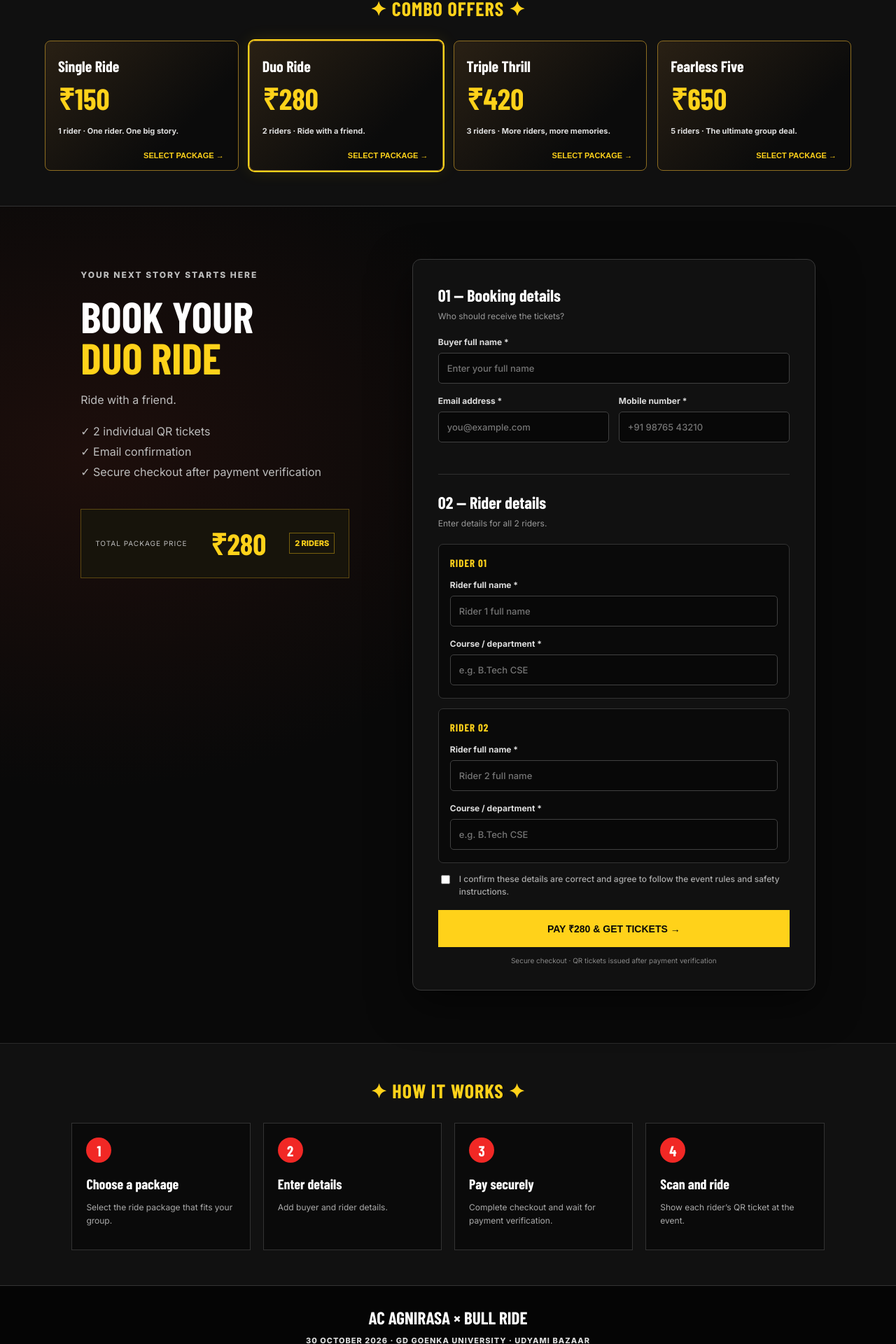
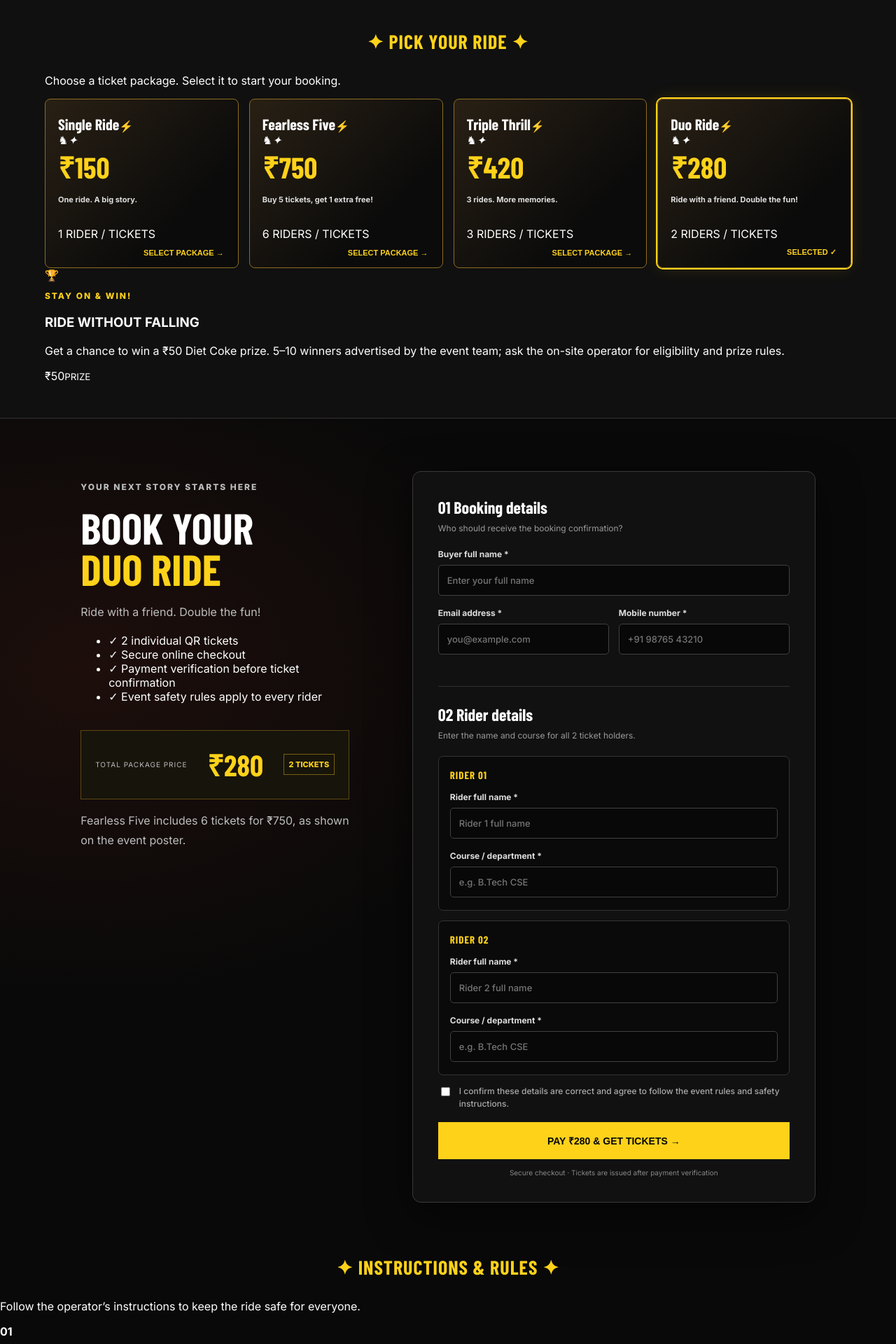
Before and after one commit to gunasai12/ac-agnirasa-bullride, a Next.js app: page / in a window 1280 px wide. Shown: the part 667-2587 px from the top of the page at 70% size. Built offline with nearby package versions, Linux system fonts and the light colour scheme; a web font is replaced by a local one.

Commit message:
Refresh Bull Ride booking page to match October event poster

```diff
--- a/app/page.tsx
+++ b/app/page.tsx
@@ -3,14 +3,27 @@
 import { FormEvent, useState } from "react";
 
 const packages = {
-  single: { name: "Single Ride", price: 150, riders: 1, line: "One rider. One big story." },
-  duo: { name: "Duo Ride", price: 280, riders: 2, line: "Ride with a friend." },
-  triple: { name: "Triple Thrill", price: 420, riders: 3, line: "More riders, more memories." },
-  five: { name: "Fearless Five", price: 650, riders: 5, line: "The ultimate group deal." },
+  single: { name: "Single Ride", price: 150, riders: 1, line: "One ride. A big story.", color: "gold" },
+  five: { name: "Fearless Five", price: 750, riders: 6, line: "Buy 5 tickets, get 1 extra free!", color: "red" },
+  triple: { name: "Triple Thrill", price: 420, riders: 3, line: "3 rides. More memories.", color: "blue" },
+  duo: { name: "Duo Ride", price: 280, riders: 2, line: "Ride with a friend. Double the fun!", color: "purple" },
 } as const;
 type PackageKey = keyof typeof packages;
 type Rider = { name: string; course: string };
 declare global { interface Window { Razorpay?: new (opts: any) => { open: () => void } } }
+
+const rules = [
+  "Age limit: 16+ only, as per university rules.",
+  "Listen to the operator’s instructions before riding.",
+  "Each ride lasts approximately 5 minutes; timing may vary for safety.",
+  "If you fall, the ride stops immediately and that attempt ends.",
+  "Do not touch the ground while riding. If your foot touches the ground, you are out.",
+  "Follow all weight and health restrictions.",
+  "People with back, neck or other medical issues should not ride.",
+  "Only one person at a time. No pushing or standing near the bull.",
+  "Hold the handle properly. Dismount only after the bull stops completely.",
+  "The operator’s decision is final. No refunds once a ride starts.",
+];
 
 export default function Home() {
   const [chosen, setChosen] = useState<PackageKey>("duo");
@@ -44,13 +57,13 @@ export default function Home() {
           key: order.keyId, amount: order.amount, currency: order.currency, order_id: order.orderId,
           name: "AC Agnirasa Bull Ride", description: packages[chosen].name,
           prefill: { name: buyerName, email, contact: mobile }, notes: { bookingId: order.bookingId },
-          theme: { color: "#ffd21a" },
+          theme: { color: "#ffcf19" },
           handler: async (payment: any) => {
             try {
               const verified = await fetch("/api/verify-payment", { method: "POST", headers: { "Content-Type": "application/json" }, body: JSON.stringify({ ...payment, bookingId: order.bookingId }) });
               const result = await verified.json();
               if (!verified.ok) throw new Error(result.error || "Payment verification failed.");
-              setNotice("Payment verified. Your booking confirmation and QR tickets will be emailed.");
+              setNotice("Payment verified! Your booking is confirmed. Ticket email delivery may take a moment; check your inbox and spam folder.");
             } catch (e) { setError(e instanceof Error ? e.message : "Payment verification failed."); }
             finally { setBusy(false); }
           },
@@ -63,22 +76,24 @@ export default function Home() {
   }
 
   return <main>
-    <nav className="nav"><a className="brand" href="#"><small>AC AGNIRASA PRESENTS</small><b>BULL <span>RIDE</span></b></a><a className="nav-cta" href="#book">BUY TICKETS ↗</a></nav>
-    <section className="hero"><div className="hero-copy"><p className="eyebrow">UDYAMI BAZAAR · GD GOENKA UNIVERSITY</p><h1>DARE. RIDE.<br/><span>DOMINATE.</span></h1><p>Can you stay on? Get your crew together and take on the bull.</p><div className="event-meta">30 OCTOBER 2026 <span>⚡ 8 HOURS OF NON-STOP FUN</span></div><a className="primary-btn" href="#book">BOOK YOUR RIDE →</a></div><div className="stamp">WILL YOU<br/>STAY ON?</div></section>
-    <section className="packages" id="tickets"><div className="section-title">✦ COMBO OFFERS ✦</div><div className="ticket-grid">
-      {(Object.keys(packages) as PackageKey[]).map(key => <article className={"ticket-card " + (chosen === key ? "selected" : "")} key={key}><p className="ticket-label">{packages[key].name}</p><p className="ticket-price">₹{packages[key].price}</p><p className="ticket-desc">{packages[key].riders} rider{packages[key].riders === 1 ? "" : "s"} · {packages[key].line}</p><button type="button" className="card-link" onClick={() => selectPackage(key)}>SELECT PACKAGE →</button></article>)}
-    </div></section>
-    <section className="booking-section" id="book"><div className="booking-intro"><p className="eyebrow">YOUR NEXT STORY STARTS HERE</p><h2>BOOK YOUR<br/><span>{packages[chosen].name.toUpperCase()}</span></h2><p>{packages[chosen].line}</p><p>✓ {packages[chosen].riders} individual QR ticket{packages[chosen].riders === 1 ? "" : "s"}<br/>✓ Email confirmation<br/>✓ Secure checkout after payment verification</p><div className="price-box"><small>TOTAL PACKAGE PRICE</small><strong>₹{packages[chosen].price}</strong><span>{packages[chosen].riders} RIDER{packages[chosen].riders === 1 ? "" : "S"}</span></div></div>
-    <form className="booking-form" onSubmit={submit}><h3>01 — Booking details</h3><p className="muted">Who should receive the tickets?</p>
+    <div className="top-strip"><span>⚡ UDYAMI BAZAAR</span><span>GD GOENKA UNIVERSITY</span><span>30 OCTOBER 2026</span></div>
+    <nav className="nav"><a className="brand" href="#"><small>AC AGNIRASA PRESENTS</small><b>BULL <span>RIDE</span></b><em>DARE · RIDE · DOMINATE</em></a><a className="nav-cta" href="#book">GET TICKETS <span>↗</span></a></nav>
+    <section className="hero"><div className="hero-glow"></div><div className="hero-copy"><p className="eyebrow">THE ULTIMATE RIDE IS HERE</p><h1>CAN YOU<br/><span>STAY ON?</span></h1><p>Test your strength, balance and courage. Bring your friends, take the ride and make a memory worth bragging about.</p><div className="event-meta"><span>📅 30 OCTOBER 2026</span><span>📍 UDYAMI BAZAAR · GD GOENKA UNIVERSITY</span></div><a className="primary-btn" href="#tickets">CHOOSE YOUR TICKET <span>→</span></a></div><div className="hero-burst"><span>EPIC RIDES</span><strong>GREAT VIBES</strong><span>UNFORGETTABLE MOMENTS!</span></div><div className="hero-bull" aria-hidden="true">🐂</div><div className="hero-bottom">D A R E &nbsp; T O &nbsp; R I D E</div></section>
+    <section className="packages" id="tickets"><div className="section-title"><span>✦</span> PICK YOUR RIDE <span>✦</span></div><p className="section-subtitle">Choose a ticket package. Select it to start your booking.</p><div className="ticket-grid">
+      {(Object.keys(packages) as PackageKey[]).map(key => <article className={"ticket-card ticket-" + packages[key].color + (chosen === key ? " selected" : "")} key={key}><div className="ticket-top"><span className="ticket-label">{packages[key].name}</span><span className="ticket-icon">⚡</span></div><div className="ticket-art" aria-hidden="true"><span>♞</span><i>✦</i></div><p className="ticket-price">₹{packages[key].price}</p><p className="ticket-desc">{packages[key].line}</p><p className="ticket-count">{packages[key].riders} RIDER{packages[key].riders === 1 ? "" : "S"} / TICKETS</p><button type="button" className="card-link" onClick={() => { selectPackage(key); document.getElementById("book")?.scrollIntoView({ behavior: "smooth" }); }}>{chosen === key ? "SELECTED ✓" : "SELECT PACKAGE →"}</button></article>)}
+    </div><div className="offer-banner"><div className="offer-icon">🏆</div><div><p className="eyebrow">STAY ON & WIN!</p><h3>RIDE WITHOUT FALLING</h3><p>Get a chance to win a ₹50 Diet Coke prize. 5–10 winners advertised by the event team; ask the on-site operator for eligibility and prize rules.</p></div><span className="offer-price">₹50<small>PRIZE</small></span></div></section>
+    <section className="booking-section" id="book"><div className="booking-intro"><p className="eyebrow">YOUR NEXT STORY STARTS HERE</p><h2>BOOK YOUR<br/><span>{packages[chosen].name.toUpperCase()}</span></h2><p>{packages[chosen].line}</p><ul className="benefits"><li>✓ {packages[chosen].riders} individual QR tickets</li><li>✓ Secure online checkout</li><li>✓ Payment verification before ticket confirmation</li><li>✓ Event safety rules apply to every rider</li></ul><div className="price-box"><small>TOTAL PACKAGE PRICE</small><strong>₹{packages[chosen].price}</strong><span>{packages[chosen].riders} TICKET{packages[chosen].riders === 1 ? "" : "S"}</span></div><p className="small-note">Fearless Five includes 6 tickets for ₹750, as shown on the event poster.</p></div>
+    <form className="booking-form" onSubmit={submit}><h3><span>01</span> Booking details</h3><p className="muted">Who should receive the booking confirmation?</p>
       <label>Buyer full name *<input required minLength={2} maxLength={100} autoComplete="name" value={buyerName} onChange={e => setBuyerName(e.target.value)} placeholder="Enter your full name"/></label>
       <div className="form-row"><label>Email address *<input required type="email" maxLength={254} autoComplete="email" value={email} onChange={e => setEmail(e.target.value.trim())} placeholder="you@example.com"/></label><label>Mobile number *<input required type="tel" pattern="[+]?[0-9 ()-]{8,18}" value={mobile} onChange={e => setMobile(e.target.value)} placeholder="+91 98765 43210"/></label></div>
-      <h3 className="rider-heading">02 — Rider details</h3><p className="muted">Enter details for all {packages[chosen].riders} riders.</p>
+      <h3 className="rider-heading"><span>02</span> Rider details</h3><p className="muted">Enter the name and course for all {packages[chosen].riders} ticket holders.</p>
       {riders.map((r, i) => <div className="rider-card" key={i}><strong>RIDER {String(i + 1).padStart(2, "0")}</strong><label>Rider full name *<input required minLength={2} maxLength={100} value={r.name} onChange={e => updateRider(i, "name", e.target.value)} placeholder={"Rider " + (i + 1) + " full name"}/></label><label>Course / department *<input required minLength={2} maxLength={100} value={r.course} onChange={e => updateRider(i, "course", e.target.value)} placeholder="e.g. B.Tech CSE"/></label></div>)}
       <label className="consent"><input type="checkbox" required/> I confirm these details are correct and agree to follow the event rules and safety instructions.</label>
       {error && <p className="message error" role="alert">{error}</p>}{notice && <p className="message success" role="status">{notice}</p>}
-      <button className="pay-btn" disabled={busy} type="submit">{busy ? "PREPARING CHECKOUT…" : "PAY ₹" + packages[chosen].price + " & GET TICKETS →"}</button><p className="secure-note">Secure checkout · QR tickets issued after payment verification</p>
+      <button className="pay-btn" disabled={busy} type="submit">{busy ? "PREPARING CHECKOUT…" : "PAY ₹" + packages[chosen].price + " & GET TICKETS →"}</button><p className="secure-note">Secure checkout · Tickets are issued after payment verification</p>
     </form></section>
-    <section className="how"><div className="section-title">✦ HOW IT WORKS ✦</div><div className="steps">{["Choose a package","Enter details","Pay securely","Scan and ride"].map((s,i)=><div key={s}><b>{i+1}</b><h3>{s}</h3><p>{["Select the ride package that fits your group.","Add buyer and rider details.","Complete checkout and wait for payment verification.","Show each rider’s QR ticket at the event."][i]}</p></div>)}</div></section>
-    <footer><strong>AC AGNIRASA × BULL RIDE</strong><p>30 OCTOBER 2026 · GD GOENKA UNIVERSITY · UDYAMI BAZAAR</p><small>Ride responsibly. Follow operator instructions and all safety rules.</small></footer>
+    <section className="rules-section"><div className="section-title"><span>✦</span> INSTRUCTIONS & RULES <span>✦</span></div><p className="section-subtitle">Follow the operator’s instructions to keep the ride safe for everyone.</p><div className="rules-grid">{rules.map((rule, i) => <div className="rule" key={rule}><b>{String(i + 1).padStart(2, "0")}</b><p>{rule}</p></div>)}</div></section>
+    <section className="how"><div className="section-title"><span>✦</span> HOW IT WORKS <span>✦</span></div><div className="steps">{["Choose a package","Enter rider details","Pay securely","Show QR and ride"].map((s,i)=><div key={s}><b>{i+1}</b><h3>{s}</h3><p>{["Select the ride package that fits your group.","Add buyer contact details and each rider’s name and course.","Complete checkout and wait for payment verification.","Show each rider’s QR ticket to the event team."][i]}</p></div>)}</div></section>
+    <footer><strong>AC AGNIRASA × BULL RIDE</strong><p>30 OCTOBER 2026 · UDYAMI BAZAAR · GD GOENKA UNIVERSITY</p><small>Safe & secure · Professional operator · Ride responsibly and follow all safety rules.</small><a href="#book">BOOK YOUR RIDE ↑</a></footer>
   </main>;
 }
```
